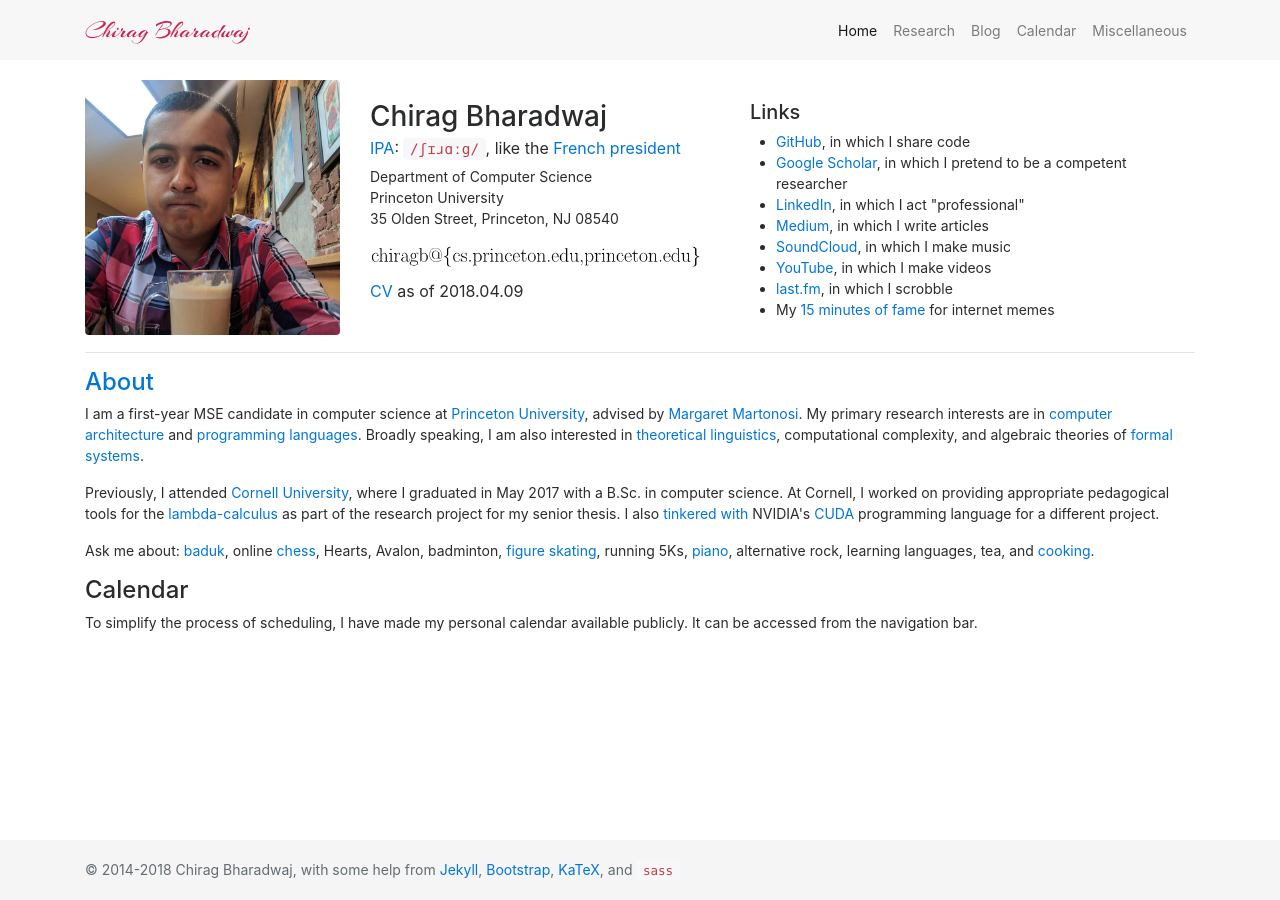
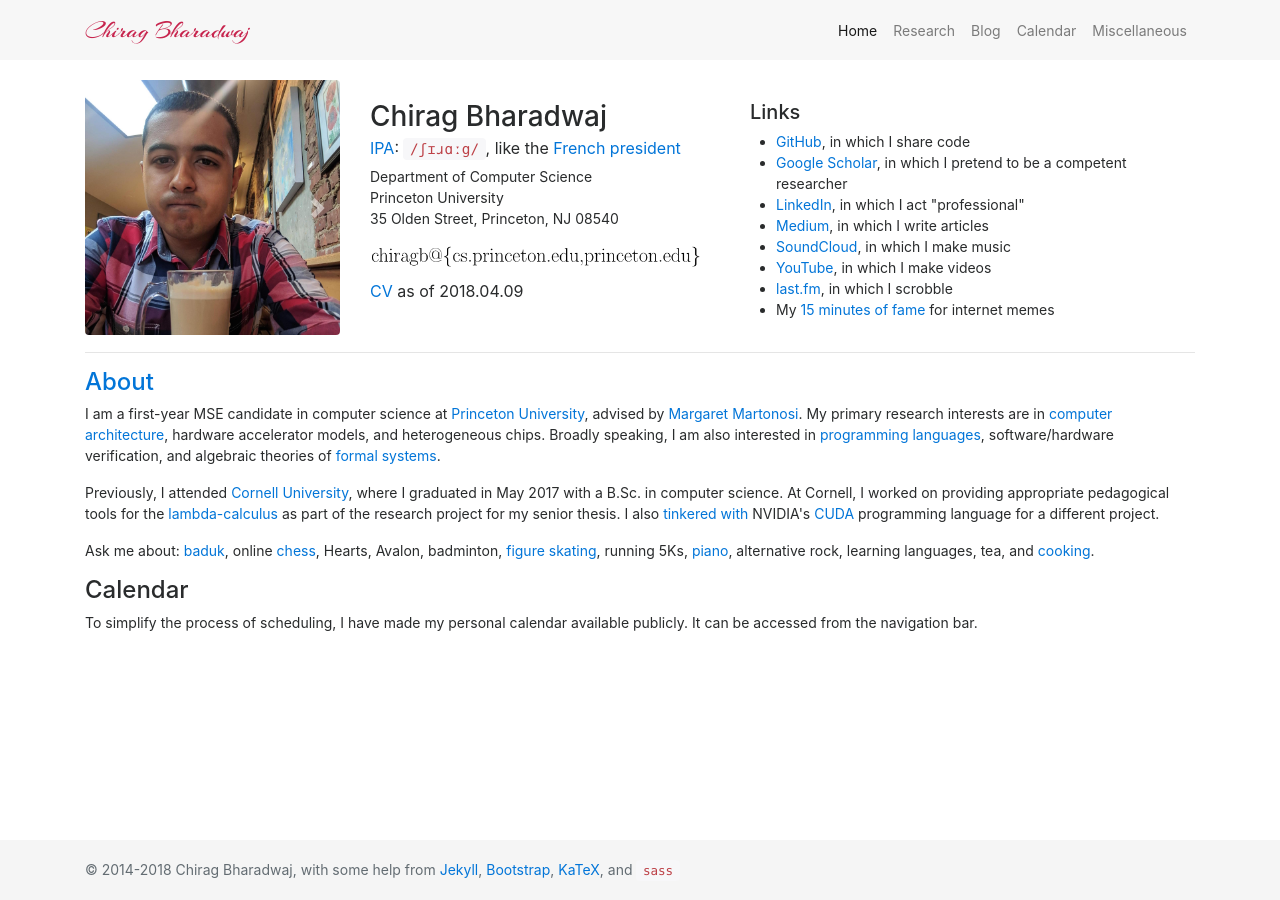
Before and after one commit to chiragbharadwaj/site, a Jekyll site: the page built from index.md, in a window 1280 px wide. Built offline with Jekyll 4.4.1, drawn with Linux system fonts in a browser that asks for light colours.

Commit message:
Apparently I have new interests now

```diff
--- a/index.md
+++ b/index.md
@@ -71,7 +71,7 @@ excerpt: I am a first-year MSE candidate at Princeton University in the Departme
 <h4><a href="{{site.baseurl}}/misc/about.html">About</a></h4>
 
 <p>
-  I am a first-year MSE candidate in computer science at <a href="https://cs.princeton.edu/">Princeton University</a>, advised by <a href="https://www.princeton.edu/~mrm/">Margaret Martonosi</a>. My primary research interests are in <a href="https://en.wikipedia.org/wiki/Computer_architecture">computer architecture</a> and <a href="https://en.wikipedia.org/wiki/Programming_language_theory">programming languages</a>. Broadly speaking, I am also interested in <a href="https://en.wikipedia.org/wiki/Theoretical_linguistics">theoretical linguistics</a>, computational complexity, and algebraic theories of <a href="https://en.wikipedia.org/wiki/Formal_system">formal systems</a>.
+  I am a first-year MSE candidate in computer science at <a href="https://cs.princeton.edu/">Princeton University</a>, advised by <a href="https://www.princeton.edu/~mrm/">Margaret Martonosi</a>. My primary research interests are in <a href="https://en.wikipedia.org/wiki/Computer_architecture">computer architecture</a>, hardware accelerator models, and heterogeneous chips. Broadly speaking, I am also interested in <a href="https://en.wikipedia.org/wiki/Programming_language_theory">programming languages</a>, software/hardware verification, and algebraic theories of <a href="https://en.wikipedia.org/wiki/Formal_system">formal systems</a>.
 </p>
 
 <p>
```
